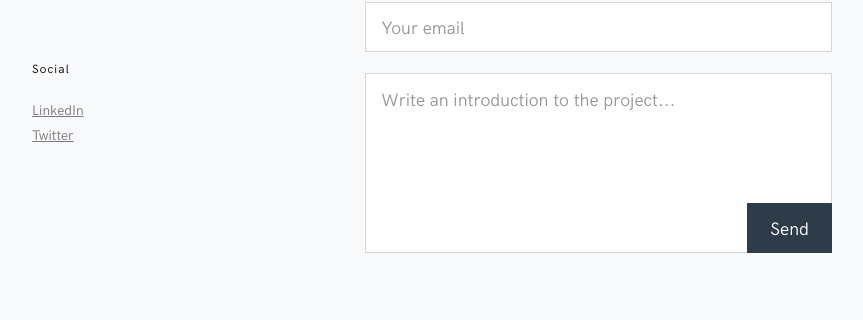
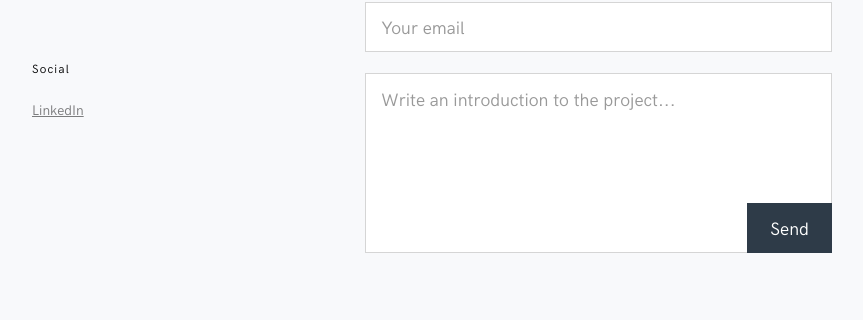
Before and after one commit to TraductionsEW/TraductionsEW.github.io, a Jekyll site: the page built from contact.html, in a window 1280 px wide. Shown: the part 622-942 px from the top of the page, without its empty margins (208-1071 px from the left). Built offline with Jekyll 4.4.1, drawn with Linux system fonts in a browser that asks for light colours; some web fonts are replaced; a script that is not in the unit is left out.

Commit message:
Remove Twitter link

```diff
--- a/_includes/sidebar.html
+++ b/_includes/sidebar.html
@@ -17,10 +17,7 @@
   <h5>Social</h5>
   <ul>
     <li>
-      <a href="//www.linkedin.com/in/{{ site.linkedin_username }}">LinkedIn</a>
-    </li>
-    <li>
-      <a href="//twitter.com/{{ site.twitter_username }}">Twitter</a>
+      <a target="_blank" href="//www.linkedin.com/in/{{ site.linkedin_username }}">LinkedIn</a>
     </li>
   </ul>
 </div>
```
